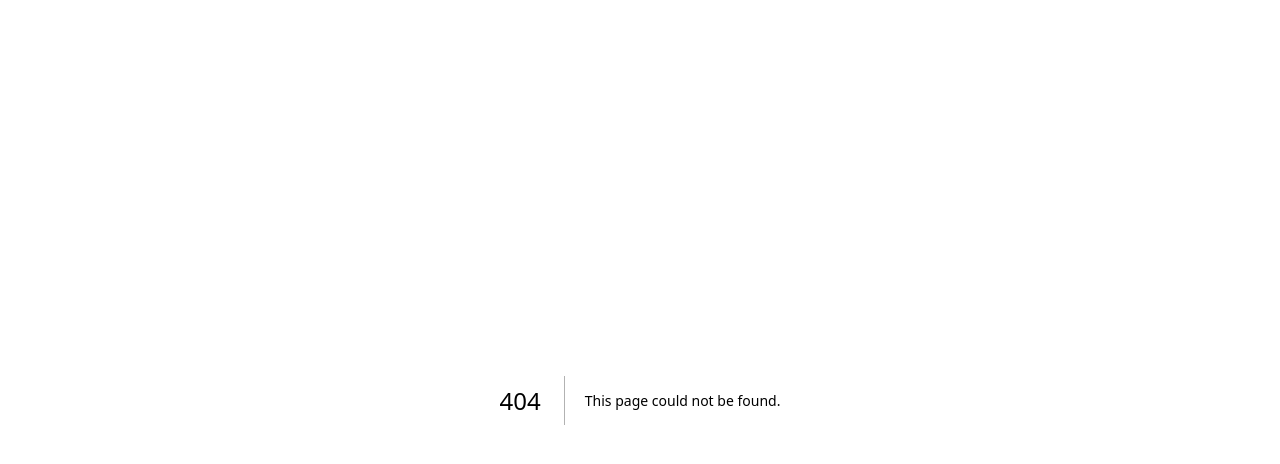
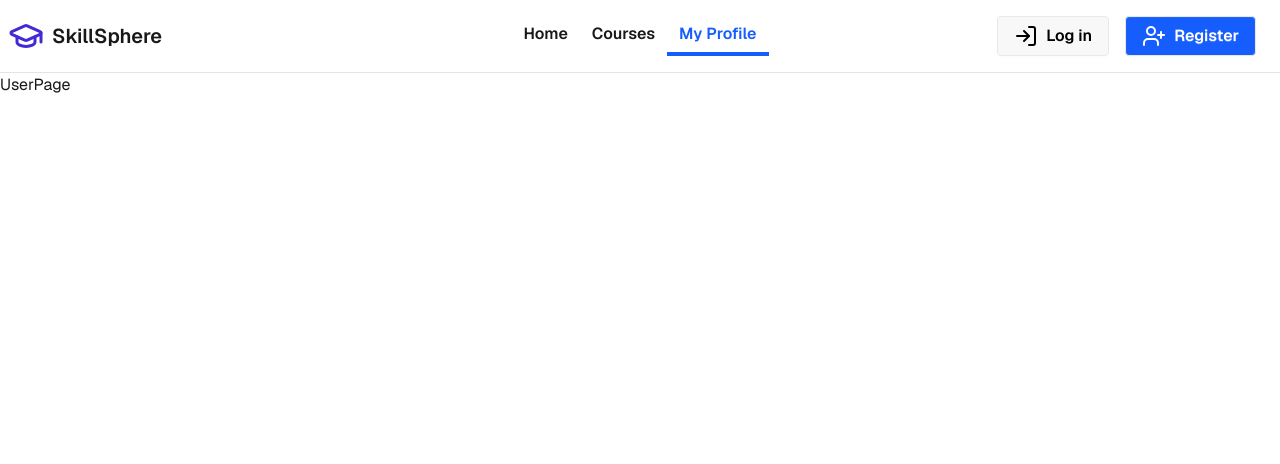
Before and after one commit to ZunaidChowdhury/skill-sphere, a Next.js app: page /user/profile in a window 1280 px wide. Before the commit this address had no page. Shown: the top 464 px of the page. Built offline with nearby package versions, Linux system fonts and the light colour scheme.

Commit message:
navbar done

```diff
--- a/package.json
+++ b/package.json
@@ -9,6 +9,7 @@
   },
   "dependencies": {
     "daisyui": "^5.5.19",
+    "lucide-react": "^1.14.0",
     "next": "16.2.4",
     "react": "19.2.4",
     "react-dom": "19.2.4"
--- /dev/null
+++ b/src/app/courses/page.jsx
@@ -0,0 +1,9 @@
+import React from 'react'
+
+const CoursesPage = () => {
+  return (
+    <div>CoursesPage</div>
+  )
+}
+
+export default CoursesPage
--- a/src/app/globals.css
+++ b/src/app/globals.css
@@ -17,9 +17,9 @@
   --background: #f8fafc;
   --foreground: white;
 
-  --theme-primary: #244d3f;
+  --theme-primary: #2b7fff;
 
-  --text-primary: #1f2937;
+  --text-primary: #000000;
   --text-secondary: #64748b;
 }
 
@@ -35,12 +35,13 @@
   --font-sans: var(--font-geist-sans);
   --font-mono: var(--font-geist-mono);
 
+    /* 448px */
   --breakpoint-xs: 28rem;
-  /* 448px */
+  /* 576px */
   --breakpoint-tablet: 36rem;
-  /* 576px */
+  /* 992px */
   --breakpoint-desktop: 62rem;
-  /* 992px */
+
 }
 
 
--- a/src/app/layout.js
+++ b/src/app/layout.js
@@ -1,5 +1,6 @@
 import { Geist, Geist_Mono } from "next/font/google";
 import "./globals.css";
+import NavBar from "@/components/NavBar";
 
 const geistSans = Geist({
   variable: "--font-geist-sans",
@@ -23,6 +24,7 @@
       className={`${geistSans.variable} ${geistMono.variable} h-full antialiased`}
     >
       <body className="min-h-full">
+        <NavBar/>
         {children}
       </body>
     </html>
--- /dev/null
+++ b/src/app/user/profile/page.jsx
@@ -0,0 +1,9 @@
+import React from 'react'
+
+const UserPage = async() => {
+  return (
+    <div>UserPage</div>
+  )
+}
+
+export default UserPage
--- /dev/null
+++ b/src/components/NavBar.jsx
@@ -0,0 +1,56 @@
+'use client'
+import { GraduationCap, LogIn, UserPlus } from 'lucide-react'
+import React from 'react'
+
+import { usePathname } from 'next/navigation'
+import Link from 'next/link'
+
+const NavBar = () => {
+    const pathname = usePathname()
+    return (
+        <div className='border-b border-zinc-200'>
+            <div className="navbar bg-foreground max-w-7xl mx-auto">
+                <div className="navbar-start">
+                    <div className="dropdown">
+                        <div tabIndex={0} role="button" className="btn btn-ghost lg:hidden">
+                            <svg xmlns="http://www.w3.org/2000/svg" className="h-5 w-5" fill="none" viewBox="0 0 24 24" stroke="currentColor"> <path strokeLinecap="round" strokeLinejoin="round" strokeWidth="2" d="M4 6h16M4 12h8m-8 6h16" /> </svg>
+                        </div>
+                        <ul
+                            tabIndex="-1"
+                            className="menu menu-sm dropdown-content bg-base-100 rounded-box z-1 mt-3 w-52 p-2 shadow text-base font-semibold">
+                            <li className={`${pathname === '/' ? 'border-l-4 border-blue-600' : ''}`}><Link href='/' className={`p-2 text-base font-semibold hover:bg-transparent hover:text-blue-600 transition-colors duration-300 ${pathname === '/' ? 'text-blue-600' : ''}`}>Home</Link></li>
+                            <li className={`${pathname === '/courses' ? 'border-l-4 border-blue-600' : ''}`}><Link href='/courses' className={`p-2 text-base font-semibold hover:bg-transparent hover:text-blue-600 transition-colors duration-300 ${pathname === '/courses' ? 'text-blue-600' : ''}`}>Courses</Link></li>
+                            <li className={`${pathname === '/user/profile' ? 'border-l-4 border-blue-600' : ''}`}><Link href='user/profile' className={`p-2 text-base font-semibold hover:bg-transparent hover:text-blue-600 transition-colors duration-300 ${pathname === '/user/profile' ? 'text-blue-600' : ''}`}>My Profile</Link></li>
+                            <li><Link href='/register' className="tablet:hidden w-full flex items-center gap-2 mr-4 btn text-base font-semibold bg-blue-600 hover:bg-blue-700 text-foreground">
+                                <UserPlus />Register</Link></li>
+
+                        </ul>
+                    </div>
+                    <a href='/' className="flex items-center gap-2">
+                        <GraduationCap
+                            className='text-primary'
+                            // color="blue"
+                            size={36}
+                            strokeWidth={2}
+                        />
+                        <span className='text-xl font-semibold'>SkillSphere</span></a>
+                </div>
+                <div className="navbar-center hidden lg:flex">
+                    <ul className="menu menu-horizontal px-1 text-base font-semibold ">
+                        <li className={`${pathname === '/' ? 'border-b-4 border-blue-600' : ''}`}><Link href='/' className={`hover:bg-transparent hover:text-blue-600 transition-colors duration-300 ${pathname === '/' ? 'text-blue-600' : ''}`}>Home</Link></li>
+                        <li className={`${pathname === '/courses' ? 'border-b-4 border-blue-600' : ''}`}><Link href='/courses' className={`hover:bg-transparent hover:text-blue-600 transition-colors duration-300 ${pathname === '/courses' ? 'text-blue-600' : ''}`}>Courses</Link></li>
+                        <li className={`${pathname === '/user/profile' ? 'border-b-4 border-blue-600' : ''}`}><Link href='user/profile' className={`hover:bg-transparent hover:text-blue-600 transition-colors duration-300 ${pathname === '/user/profile' ? 'text-blue-600' : ''}`}>My Profile</Link></li>
+                    </ul>
+                </div>
+                <div className="navbar-end ">
+                    <Link href='/log-in' className="flex items-center gap-2 mr-4 btn tablet: hover:text-blue-700 transition-colors duration-300 text-base font-semibold text-text-primary">
+                        <LogIn />Log in</Link>
+                    <Link href='/register' className="hidden tablet:flex items-center gap-2 mr-4 btn text-base font-semibold bg-blue-600 hover:bg-blue-700 text-foreground">
+                        <UserPlus />Register</Link>
+                </div>
+            </div>
+        </div>
+    )
+}
+
+export default NavBar
```
Also changed, not shown: 1 other file (tests, documents, lock files or other folders).
